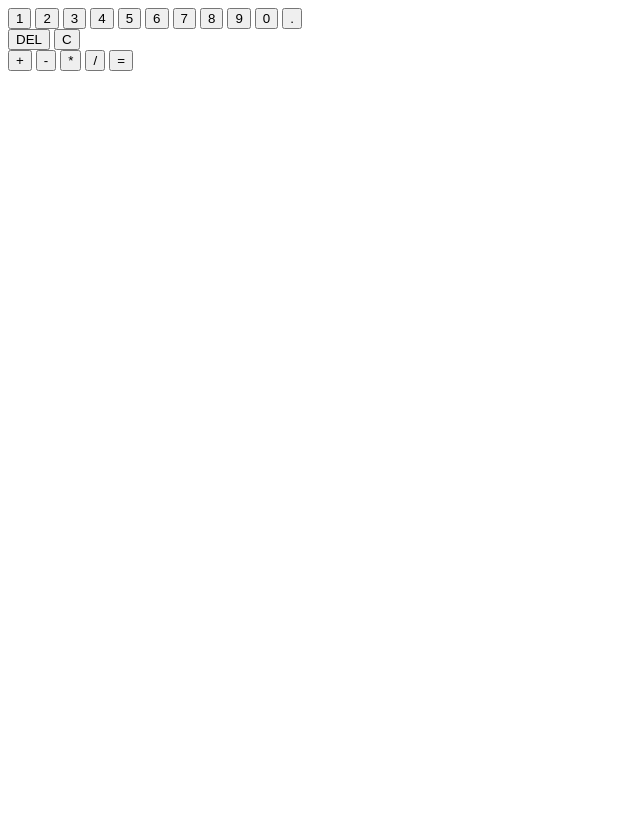
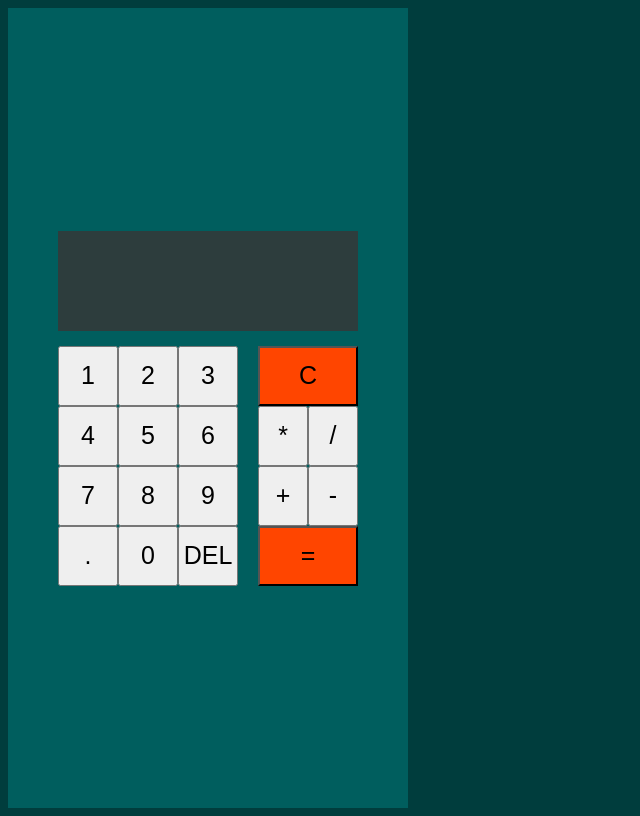
Before and after one commit to quinjoa7/Calculator, a plain HTML site: page index.html in a window 1280 px wide. Shown: the whole page, without its empty margins (0-640 px from the left). Drawn offline with Linux system fonts and the light colour scheme.

Commit message:
Added basic css and id's for each button

```diff
--- a/index.html
+++ b/index.html
@@ -9,7 +9,7 @@
     <script src="./script.js" defer></script>
 </head>
 <body>
-    <div>
+    <div id="main">
         <div id="calculator">
             <div id="screen">
                 <div id="top">
@@ -19,29 +19,31 @@
             </div>
             <div id="buttons">
                 <div id="numbers">
-                    <button class="btn">1</button>
-                    <button class="btn">2</button>
-                    <button class="btn">3</button>
-                    <button class="btn">4</button>
-                    <button class="btn">5</button>
-                    <button class="btn">6</button>
-                    <button class="btn">7</button>
-                    <button class="btn">8</button>
-                    <button class="btn">9</button>
-                    <button class="btn">0</button>
-                    <button class="btn">.</button>
+                    <button id="one" class="btn">1</button>
+                    <button id="two" class="btn">2</button>
+                    <button id="three" class="btn">3</button>
+                    <button id="four" class="btn">4</button>
+                    <button id="five" class="btn">5</button>
+                    <button id="six" class="btn">6</button>
+                    <button id="seven" class="btn">7</button>
+                    <button id="eight" class="btn">8</button>
+                    <button id="nine" class="btn">9</button>
+                    <button id="point" class="btn">.</button>
+                    <button id="zero" class="btn">0</button>
+                    <button id="del" class="btn">DEL</button>
                 </div>
-                <div id="operators">
-                    <div id="misc">
-                        <button class="btn">DEL</button>
-                        <button class="btn">C</button>
+                <div id="functions">
+                    <div id="restart">
+                        <button id="restartbtn" class="btn">C</button>
                     </div>
                     <div id="operators">
-                        <button class="btn">+</button>
-                        <button class="btn">-</button>
-                        <button class="btn">*</button>
-                        <button class="btn">/</button>
-                        <button class="btn">=</button>
+                        <button id="multiplybtn" class="btn">*</button>
+                        <button id="dividebtn" class="btn">/</button>
+                        <button id="sumbtn" class="btn">+</button>
+                        <button id="restbtn" class="btn">-</button>
+                    </div>
+                    <div id="equals">
+                        <button id="equalsbtn" class="btn">=</button>
                     </div>
                 </div>
             </div>
--- a/style.css
+++ b/style.css
@@ -0,0 +1,79 @@
+body {
+    background-color: rgb(0, 61, 61);
+    text-align: center;
+}
+
+#main {
+    background-color: rgb(0, 94, 94);
+    display: flex;
+    flex-direction: column;
+    height: 800px;
+    width: 400px;
+    justify-content: center;
+    align-items: center;
+}
+
+#screen {
+    background-color: rgb(45, 61, 61);
+    height: 100px;
+    width: 300px;
+    margin: 15px;
+    display: flex;
+    flex-direction: column;
+}
+
+#buttons {
+    display: flex;
+    flex-direction: row;
+    margin: 15px;
+    max-width: 300px;
+}
+
+.btn {
+    font-size: 25px;
+    text-align: center;
+    padding: 0px;
+}
+
+#numbers {
+    display: flex;
+    flex-direction: row;
+    flex-wrap: wrap;
+    width: 200px;
+}
+#numbers .btn {
+    width: 60px;
+    height: 60px;
+}
+
+#functions {
+    display: flex;
+    flex-direction: column;
+}
+
+#restart {
+}
+
+#restartbtn {
+    background-color: orangered;
+    width: 100px;
+    height: 60px;
+}
+
+#operators {
+    display: flex;
+    flex-direction: row;
+    flex-wrap: wrap;
+    max-width: 100px;
+}
+#operators .btn {
+    width: 50px;
+    height: 60px;
+}
+
+#equalsbtn {
+    background-color: orangered;
+    width: 100px;
+    height: 60px;
+    pos
+}
```
